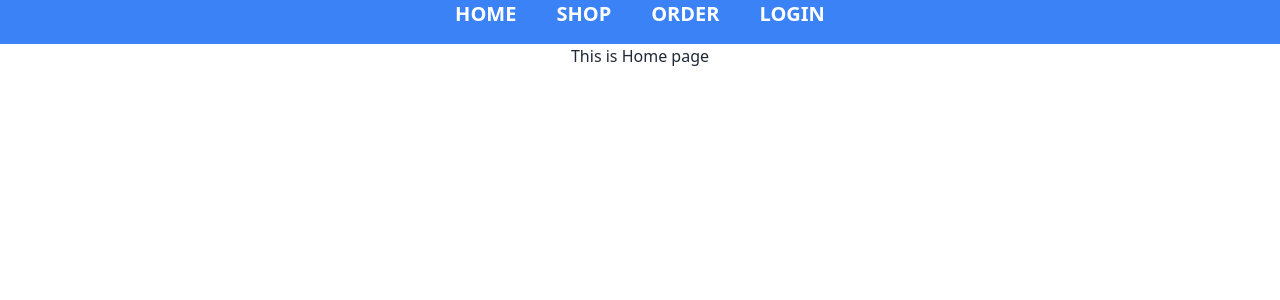
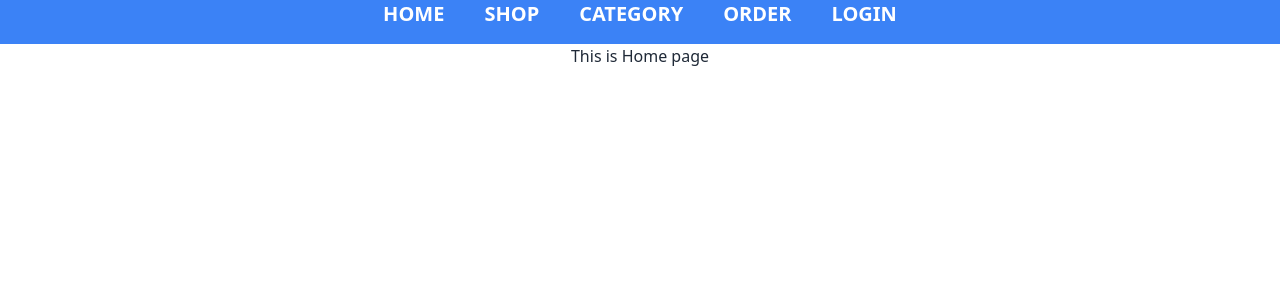
Before and after one commit to Farok-Hossain/login-form, a React (Vite) app: page / in a window 1280 px wide. Shown: the top 300 px of the page. Built offline with nearby package versions, Linux system fonts and the light colour scheme; no server answers.

Commit message:
Category added

```diff
--- /dev/null
+++ b/src/Pages/Category.jsx
@@ -0,0 +1,9 @@
+const Category = () => {
+  return (
+    <div>
+      <h1 className="text-center">All category products here!!</h1>
+    </div>
+  );
+};
+
+export default Category;
--- a/src/Pages/Shared/Navbar.jsx
+++ b/src/Pages/Shared/Navbar.jsx
@@ -16,6 +16,7 @@ const Navbar = () => {
       <div className="flex justify-center gap-10 font-bold text-white text-xl uppercase">
         <Link to="/">Home</Link>
         <Link to="/shop">Shop</Link>
+        <Link to="/category">Category</Link>
         <Link to="/order">Order</Link>
         {user ? (
           <>
--- a/src/Routes/Routes.jsx
+++ b/src/Routes/Routes.jsx
@@ -9,6 +9,7 @@ import Shop from "../Pages/Shop";
 import Order from "../Pages/Order";
 import PrivateRoute from "./PrivateRoute";
 import Secret from "../Pages/Shared/secret/Secret";
+import Category from "../Pages/Category";
 
 export const router = createBrowserRouter([
   {
@@ -24,9 +25,14 @@ export const router = createBrowserRouter([
         element: <Shop />,
       },
       {
+        path: "category",
+        element: <Category />,
+      },
+      {
         path: "order",
         element: <Order />,
       },
+
       {
         path: "login",
         element: <Login />,
```
